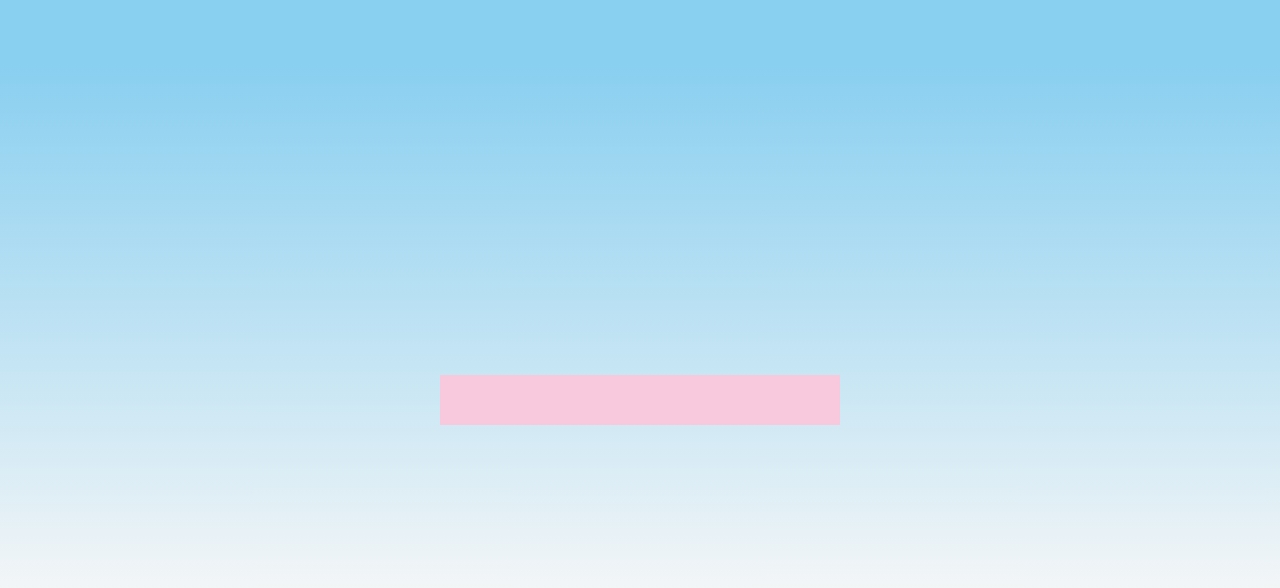
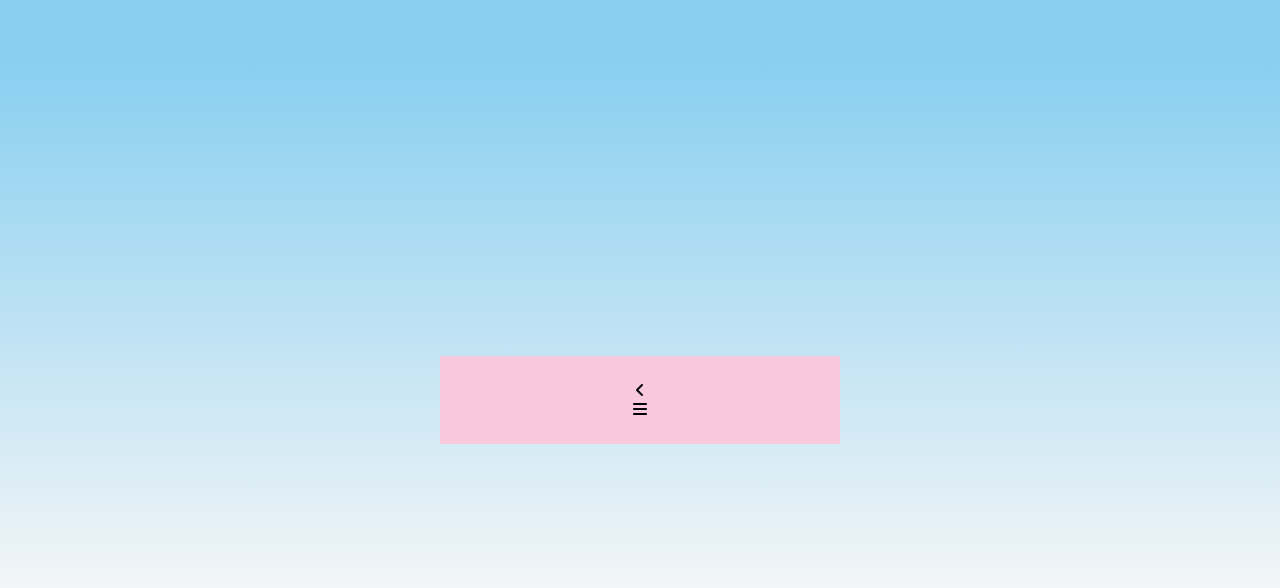
Before and after one commit to campatterson4/JavaScript-Music-Player, a plain HTML site: page index.html in a window 1280 px wide. Drawn offline with Linux system fonts and the light colour scheme.

Commit message:
readding font awesome and starting to add icons to player

```diff
--- a/index.html
+++ b/index.html
@@ -6,13 +6,20 @@
     <meta name="viewport" content="width=device-width, initial-scale=1.0">
     <link rel="stylesheet" href="./styles.css">
     <style>@import url('https://fonts.googleapis.com/css2?family=Roboto:wght@300;400&display=swap');</style>
-    <link rel="stylesheet" href="https://kit.fontawesome.com/62a578e0a4.css" crossorigin="anonymous">
+    <script src="https://kit.fontawesome.com/f832f3223e.js" crossorigin="anonymous"></script>
     <title>Music Player</title>
 </head>
 <body>
     <div class="container">
         <div class="player">
-
+            <nav>
+                <div class="btn">
+                    <i class="fa-solid fa-angle-left"></i>
+                </div>
+                <div class="btn">
+                    <i class="fa-solid fa-bars"></i>
+                </div>
+            </nav>
         </div>
     </div>
 </body>
```
